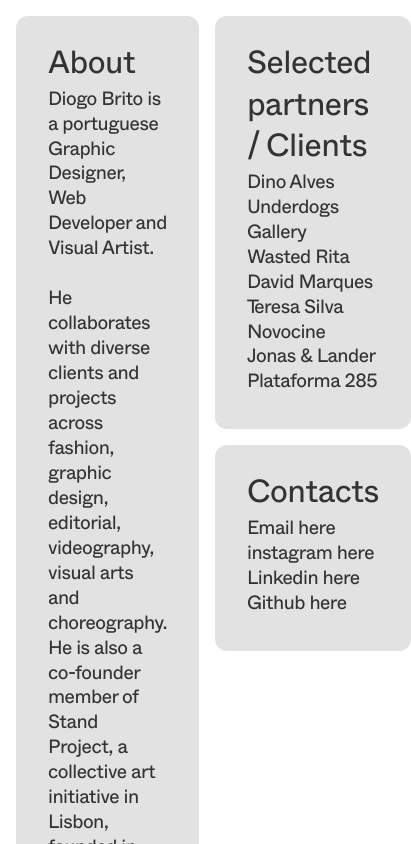
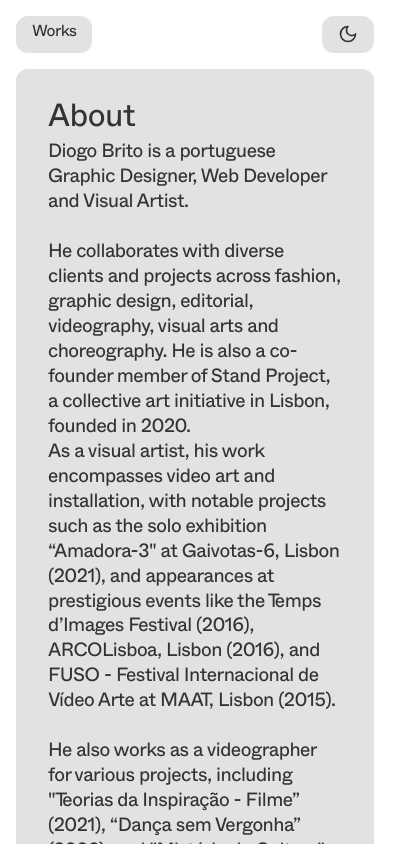
Before and after one commit to diogofbrito/PortfolioVercel, a React (Vite) app: page / in a window 390 px wide. Shown: the top 844 px of the page, 411 px wide, since content can reach past the window. Built offline with nearby package versions, Linux system fonts and the light colour scheme.

Commit message:
feat: responsive

```diff
--- a/src/components/Header/HeaderHome.jsx
+++ b/src/components/Header/HeaderHome.jsx
@@ -13,8 +13,8 @@
 
 
 	return (
-		<div className='navbarhome container' style={{ paddingBottom: '1rem' }}>
-			<div style={{ display: 'flex', gap: '1rem', justifyContent: 'center' }}>
+		<div className='navbarhome' >
+			<div className='navlinks'>
 				<NavLink to='/works' className='navlink' onClick={scrollToTop}>
 					Works
 				</NavLink>
--- a/src/index.css
+++ b/src/index.css
@@ -305,11 +305,10 @@
 }
 
 @media (max-width: 768px) {
-    .gallery {
-        display: none;
-    }
+	.gallery {
+		display: none;
+	}
 }
-
 
 /*? COMPONENTS:: ABOUT */
 .about {
@@ -319,6 +318,13 @@
 	grid-template-columns: 2fr 1fr;
 	font-size: 1.2rem;
 	line-height: 1.3;
+}
+
+@media (max-width: 768px) {
+	.about {
+		display: flex;
+		flex-direction: column;
+	}
 }
 
 .clients__contacts {
@@ -353,3 +359,32 @@
 	height: 100%;
 	width: 100%;
 }
+
+/*? COMPONENTS:: NAVBAR HOME */
+
+.navbarhome {
+	padding: 1rem 0;
+}
+
+.navlinks {
+	display: flex;
+	gap: 1rem;
+	justify-content: center;
+}
+
+@media (max-width: 768px) {
+	.mobile__home {
+		display: flex;
+		flex-direction: column-reverse;
+		padding-bottom: 1rem;
+	}
+	.navbarhome {
+		padding-top: 0;
+			padding-bottom: 1rem;
+
+	}
+
+	.navlinks {
+		justify-content: space-between;
+	}
+}
--- a/src/pages/Home.jsx
+++ b/src/pages/Home.jsx
@@ -6,15 +6,15 @@
 
 export function Home() {
 	return (
-		<div >
+		<div>
 			<Link to='/works'>
 				<Gallery />
 			</Link>
 
-			<div className='container'>
+			<div className='mobile__home container'>
 				<About />
+				<HeaderHome />
 			</div>
-			<HeaderHome />
 		</div>
 	);
 }
```
Also changed, not shown: src/components/Header/._HeaderHome.jsx (added), src/pages/._Home.jsx (added).
